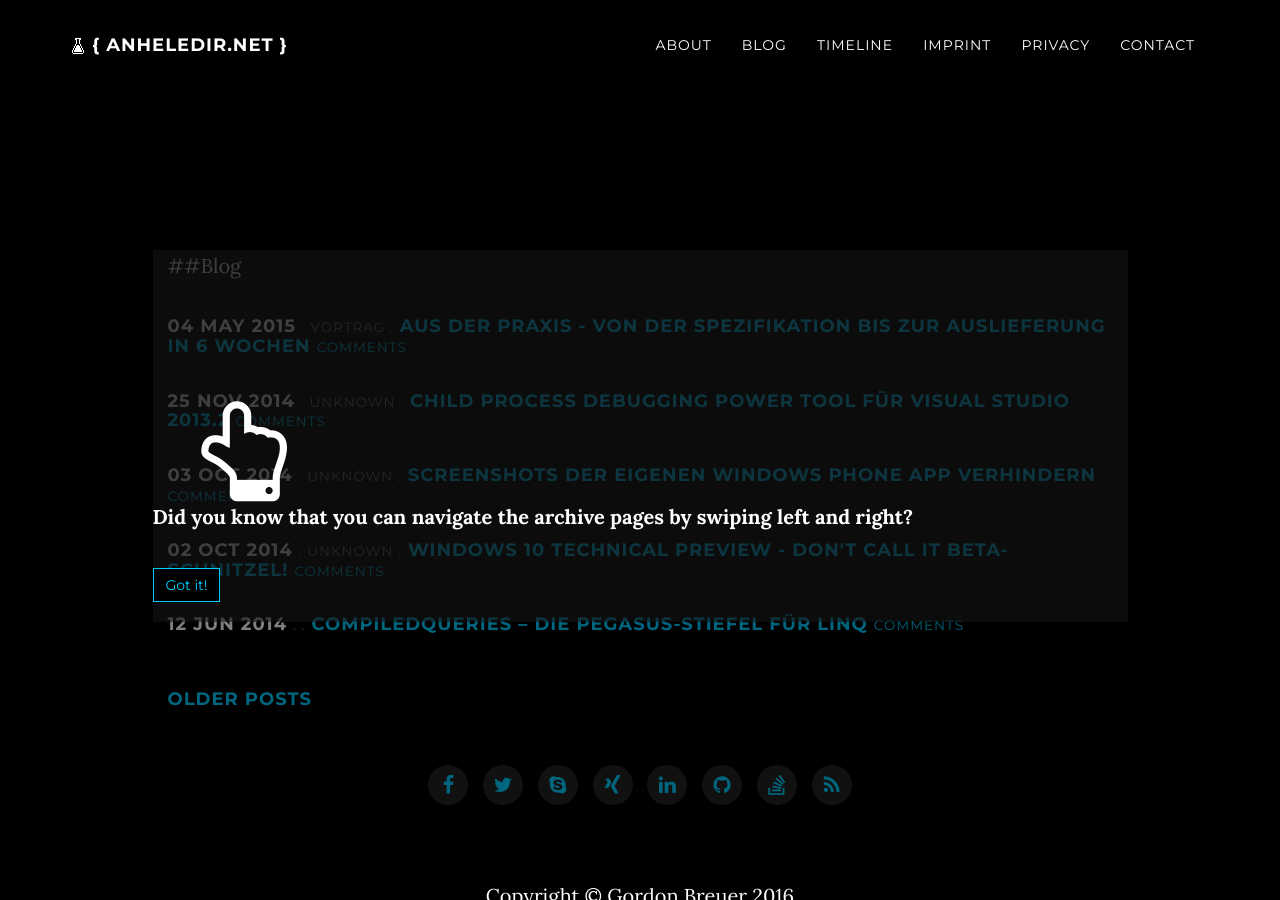
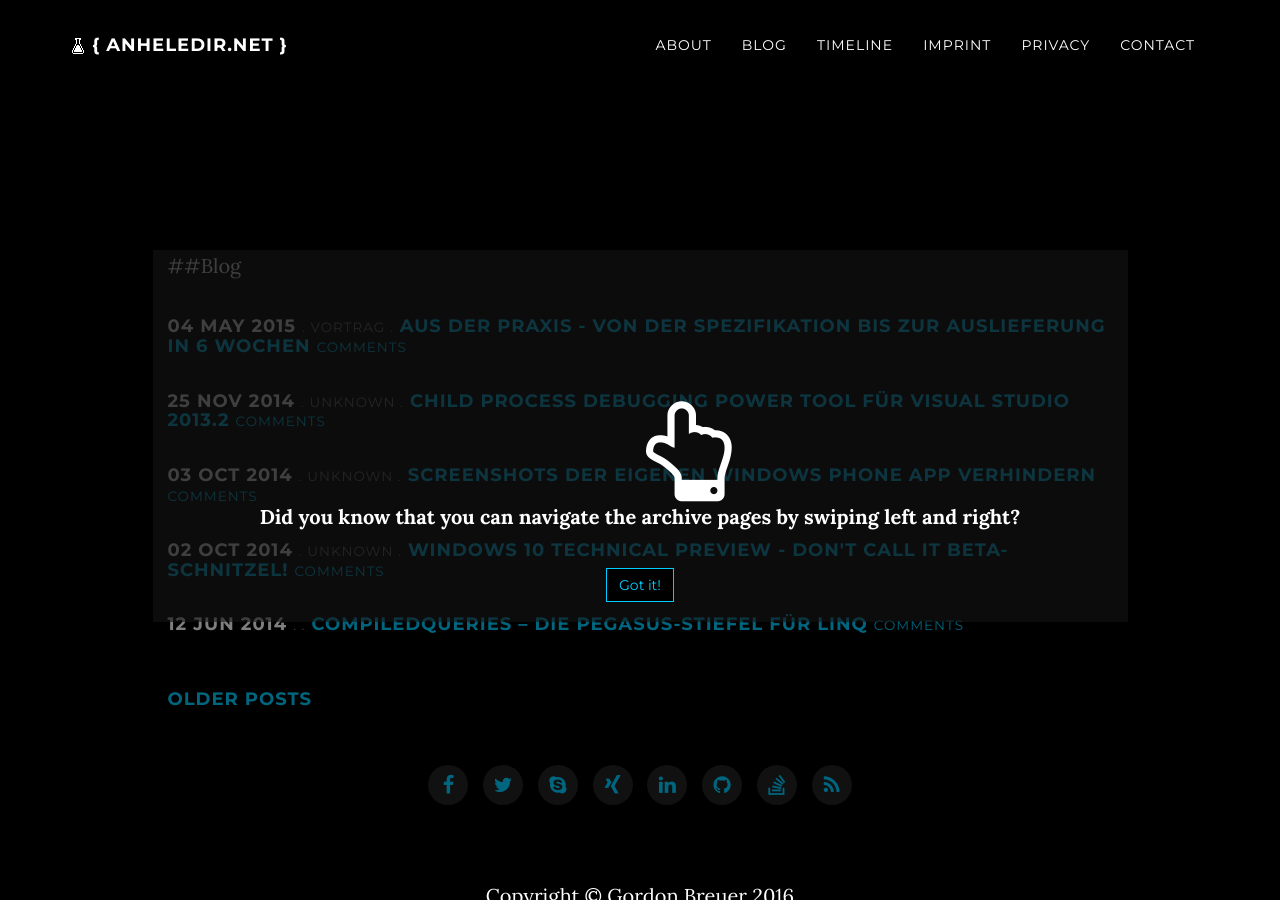
Before and after one commit to Anheledir/anheledir.NET, a Jekyll site: the page built from blog/index.html, in a window 1280 px wide and 900 px high. Built offline with Jekyll 4.4.1, drawn with Linux system fonts in a browser that asks for light colours; nearby versions of some CDN libraries; the list of posts is cut into pages by our own code; comment, search, counter and statistics services are not loaded.

Commit message:
swipe-instructions should be centered on page

```diff
--- a/_includes/swipe-instructions.html
+++ b/_includes/swipe-instructions.html
@@ -1,7 +1,7 @@
 
 <!-- Swipe Instructions Start -->
 
-<div id="swipe-instruction">
+<div id="swipe-instruction" class="text-center">
   <div>
     <p><br><br><br></p>
     <i id="hand-swipe" class="fa fa-hand-o-up"></i>
```
